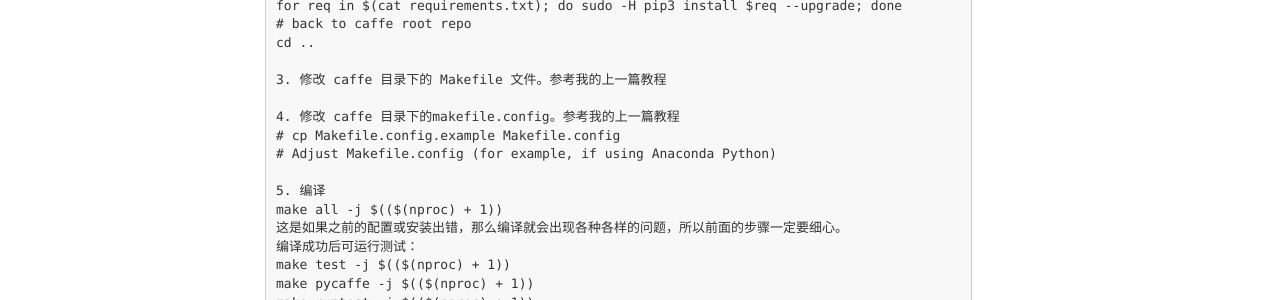
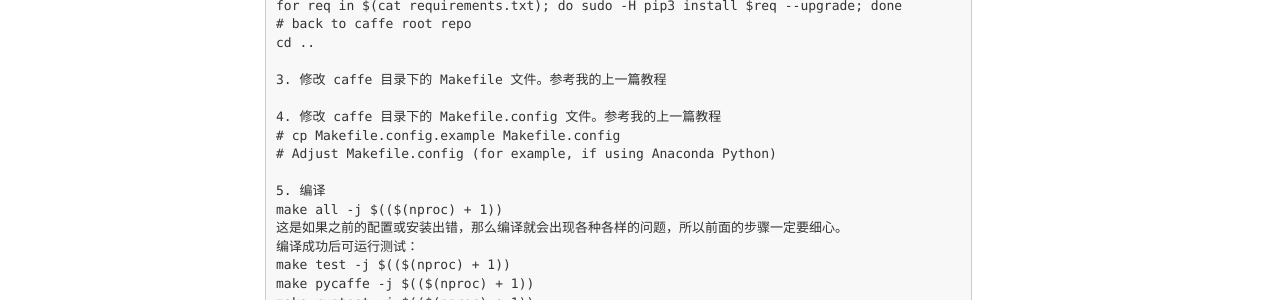
Before and after one commit to he-chen-95/he-chen-95.github.io, a Jekyll site: the page built from _posts/2019-05-03-caffe_tutorial_2.md, in a window 1280 px wide and 1400 px high, scrolled down 438 px. Shown: the part 1042-1342 px from the top of the window. Built offline with Jekyll 4.4.1, drawn with Linux system fonts in a browser that asks for light colours; nearby versions of some CDN libraries; comment, search, counter and statistics services are not loaded; some of the changed text lies outside the part shown.

Commit message:
Update 2019-05-03-caffe_tutorial_2.md

```diff
--- a/_posts/2019-05-03-caffe_tutorial_2.md
+++ b/_posts/2019-05-03-caffe_tutorial_2.md
@@ -64,7 +64,7 @@
 
 3. 修改 caffe 目录下的 Makefile 文件。参考我的上一篇教程
 
-4. 修改 caffe 目录下的makefile.config。参考我的上一篇教程
+4. 修改 caffe 目录下的 Makefile.config 文件。参考我的上一篇教程
 # cp Makefile.config.example Makefile.config
 # Adjust Makefile.config (for example, if using Anaconda Python)
 
```
Also changed, not shown: other parts of _posts/2019-05-03-caffe_tutorial_2.md (+14 -3 lines).
